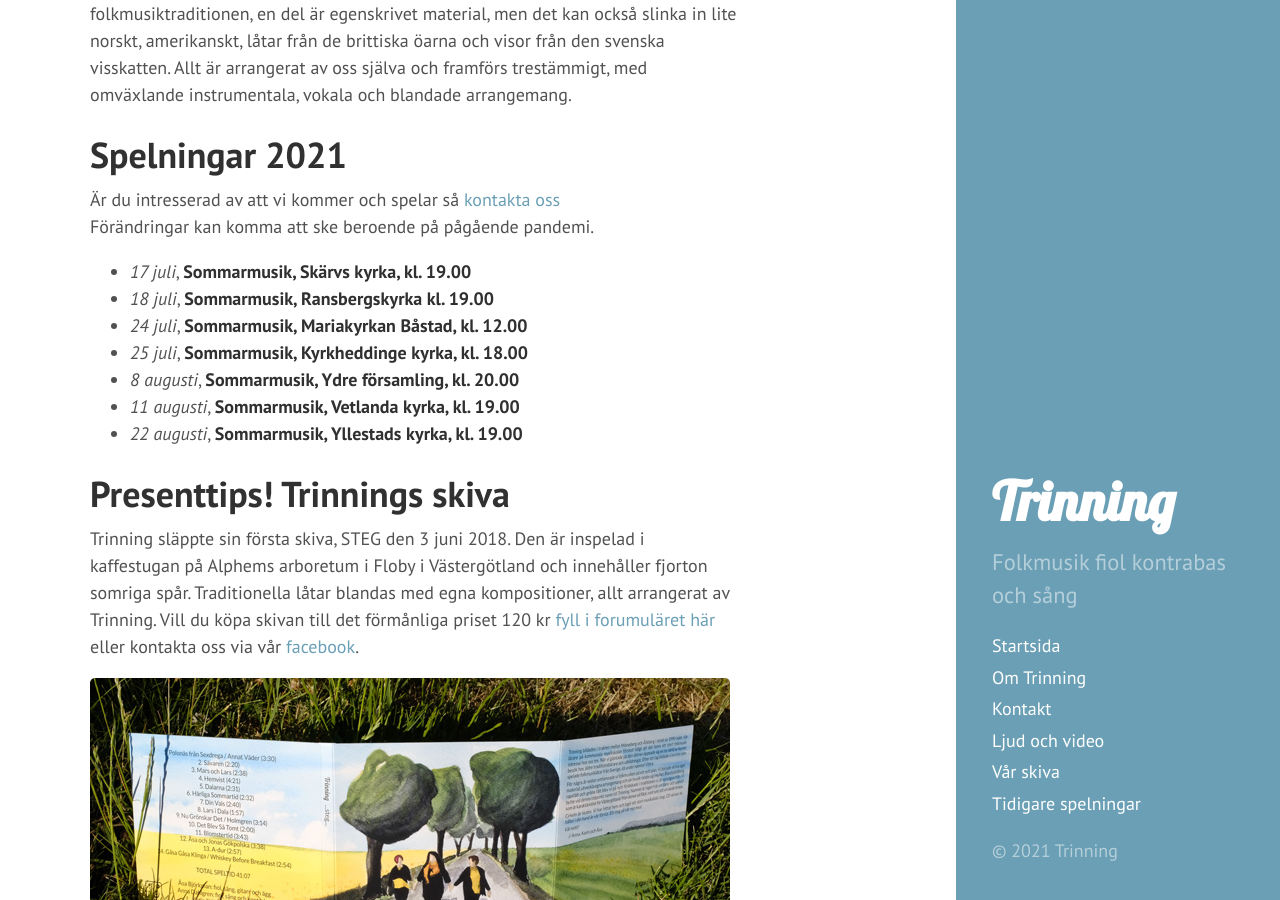
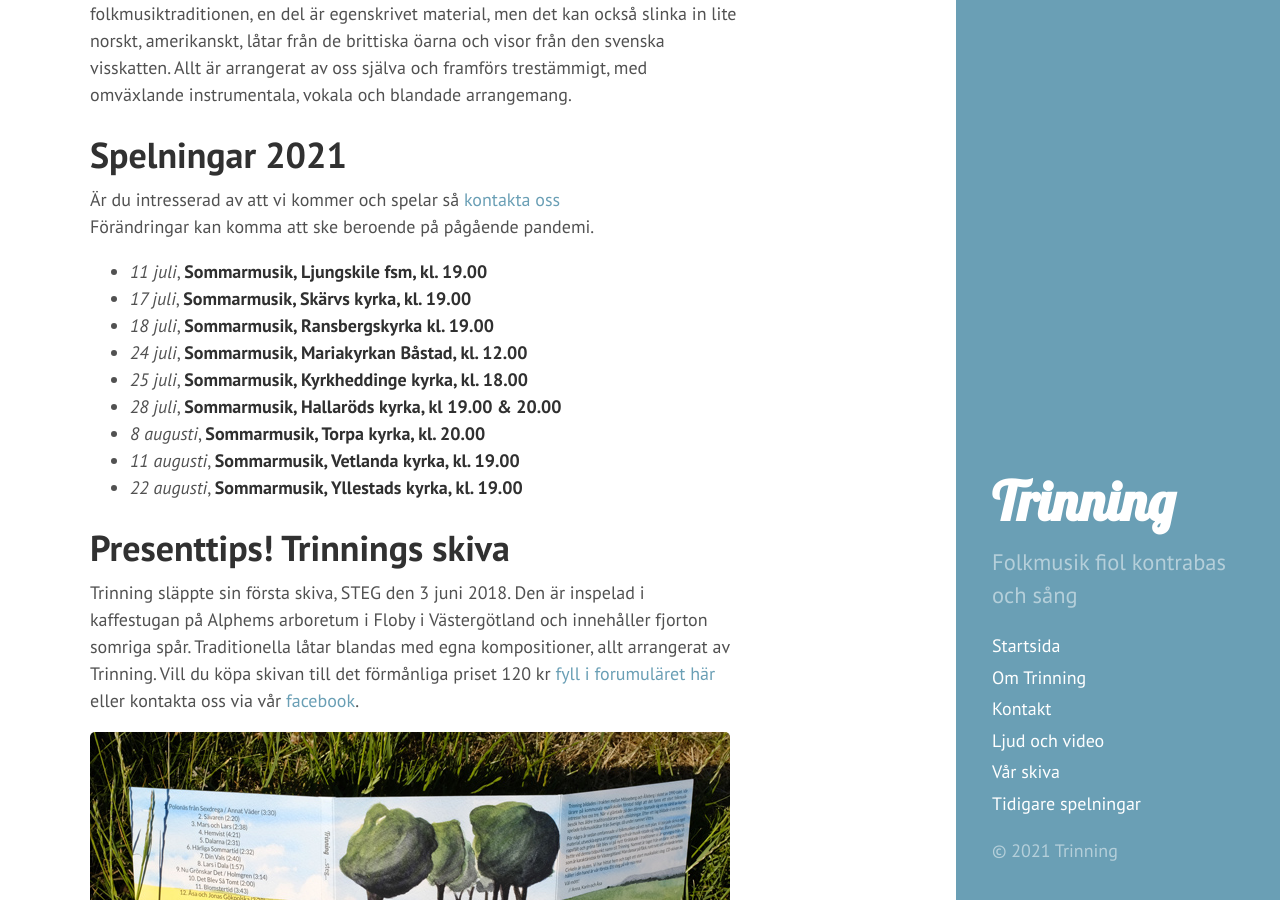
Before and after one commit to trinning/trinning.github.io, a Jekyll site: the page built from index.md, in a window 1280 px wide and 900 px high, scrolled down 462 px. Built offline with Jekyll 4.4.1, drawn with Linux system fonts in a browser that asks for light colours.

Commit message:
Uppdaterat spelningar

```diff
--- a/index.md
+++ b/index.md
@@ -15,11 +15,13 @@ in lite norskt, amerikanskt, låtar från de brittiska öarna och visor från de
 Är du intresserad av att vi kommer och spelar så [kontakta oss](/kontakt)
 Förändringar kan komma att ske beroende på pågående pandemi.
 
+* *11 juli*, **Sommarmusik, Ljungskile fsm, kl. 19.00**
 * *17 juli*, **Sommarmusik, Skärvs kyrka, kl. 19.00**
 * *18 juli*, **Sommarmusik, Ransbergskyrka kl. 19.00**
 * *24 juli*, **Sommarmusik, Mariakyrkan Båstad, kl. 12.00**
 * *25 juli*, **Sommarmusik, Kyrkheddinge kyrka, kl. 18.00**
-* *8 augusti*, **Sommarmusik, Ydre församling, kl. 20.00**
+* *28 juli*, **Sommarmusik, Hallaröds kyrka, kl 19.00 & 20.00**
+* *8 augusti*, **Sommarmusik, Torpa kyrka, kl. 20.00**
 * *11 augusti*, **Sommarmusik, Vetlanda kyrka, kl. 19.00**
 * *22 augusti*, **Sommarmusik, Yllestads kyrka, kl. 19.00**
 
```
